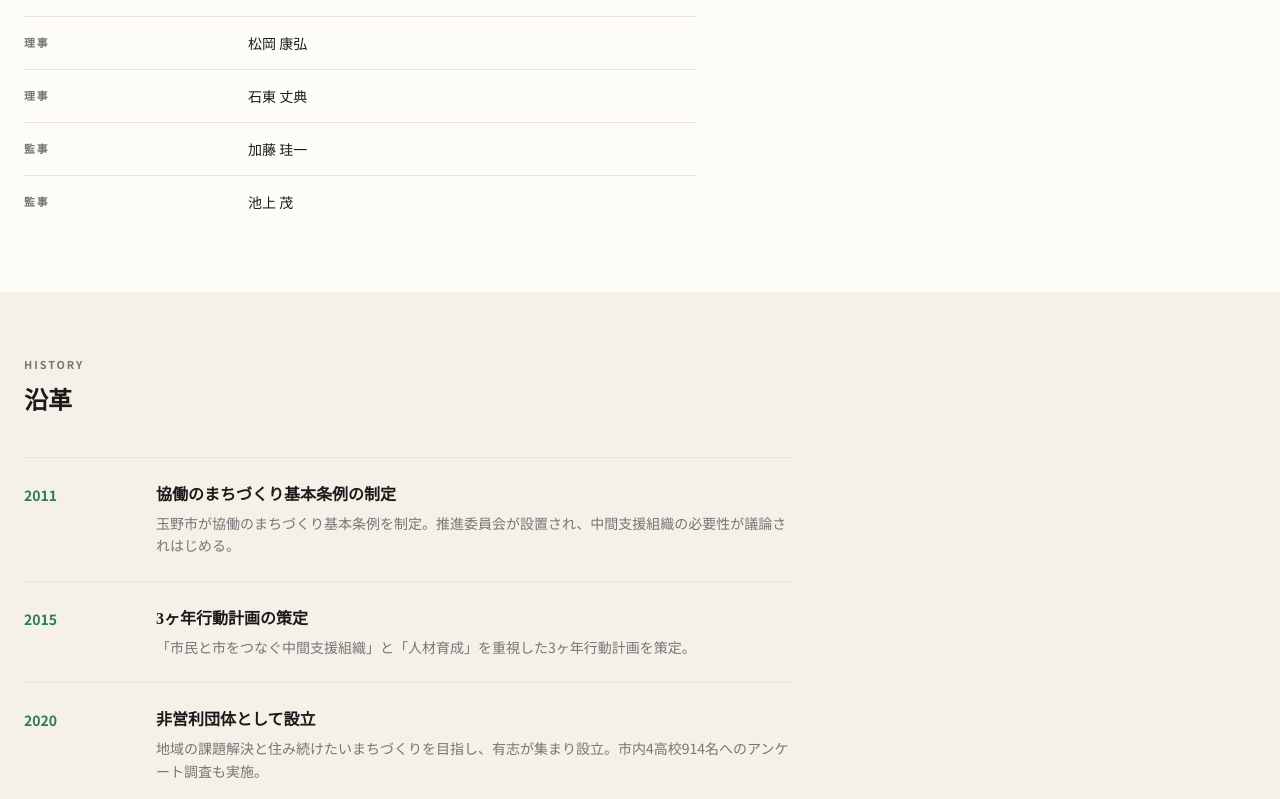
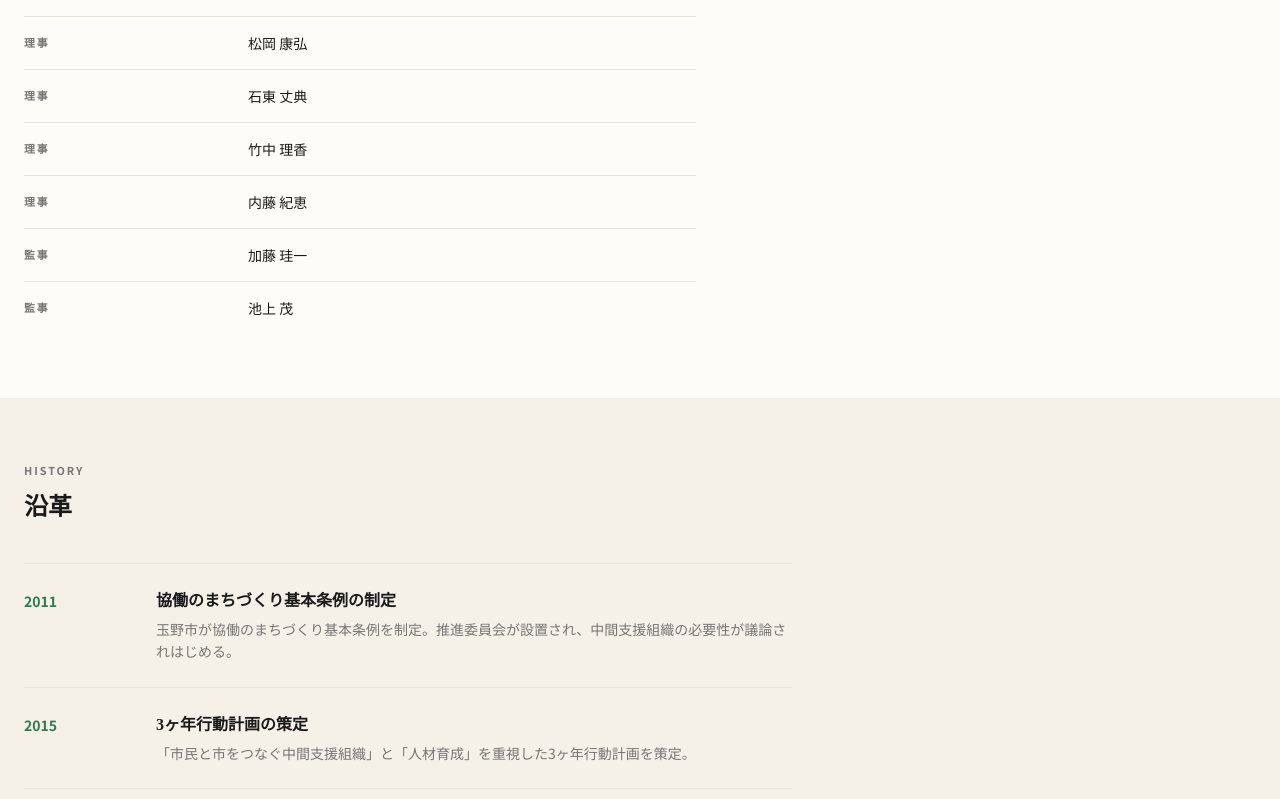
Before and after one commit to taisan0320/tamano-mirai, a Next.js app: page /about in a window 1280 px wide. Shown: the part 2361-3160 px from the top of the page. Built offline with nearby package versions, Linux system fonts and the light colour scheme.

Commit message:
feat: 理事2名（竹中理香・内藤紀恵）を役員名簿に追加
役員数を12名から14名に更新。

Co-Authored-By: Claude Sonnet 4.6 <noreply@anthropic.com>

```diff
--- a/src/app/about/page.tsx
+++ b/src/app/about/page.tsx
@@ -17,6 +17,8 @@ const members = [
   { role: "理事", name: "妹尾 恵美" },
   { role: "理事", name: "松岡 康弘" },
   { role: "理事", name: "石東 丈典" },
+  { role: "理事", name: "竹中 理香" },
+  { role: "理事", name: "内藤 紀恵" },
   { role: "監事", name: "加藤 珪一" },
   { role: "監事", name: "池上 茂" },
 ];
@@ -217,7 +219,7 @@ export default function AboutPage() {
                   ["Email", "info@npo-tamano-mirai.com"],
                   ["営業時間", "平日 9:00〜18:00（土日祝日は定休）"],
                   ["主要取引銀行", "中国銀行・トマト銀行"],
-                  ["役員数", "12名"],
+                  ["役員数", "14名"],
                 ].map(([label, value]) => (
                   <tr key={label}>
                     <td className="py-5 pr-8 section-label text-ink-muted w-1/3 whitespace-nowrap align-top">{label}</td>
```
